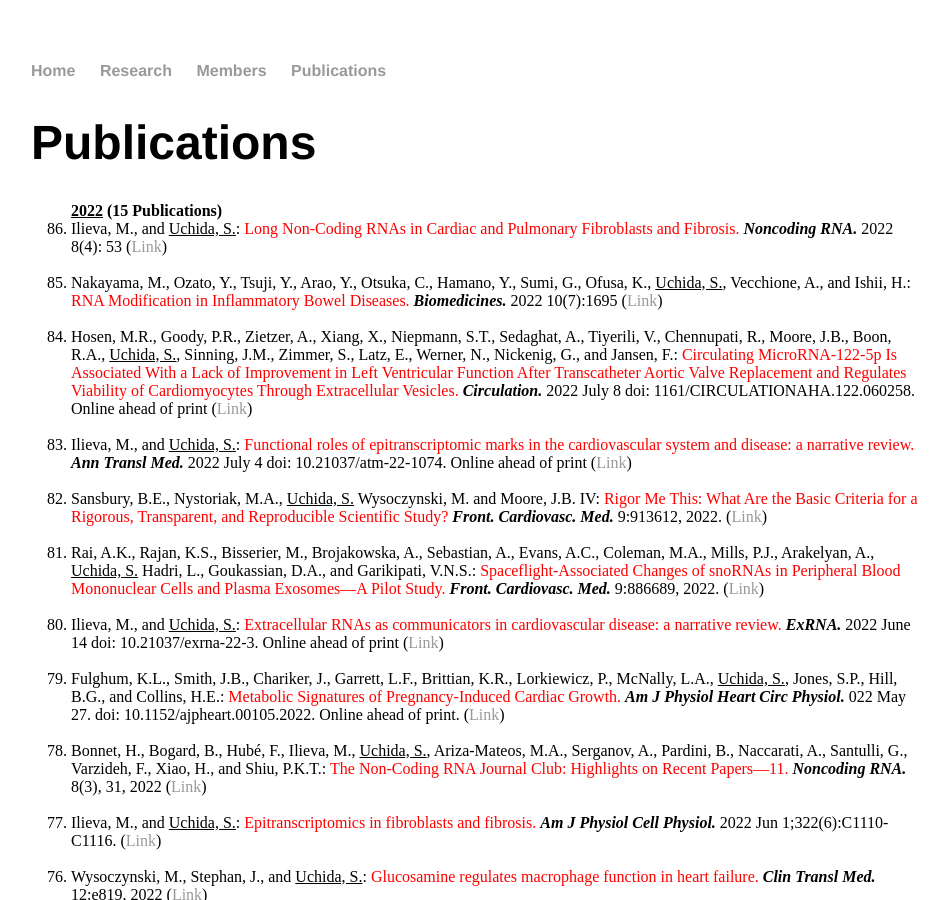
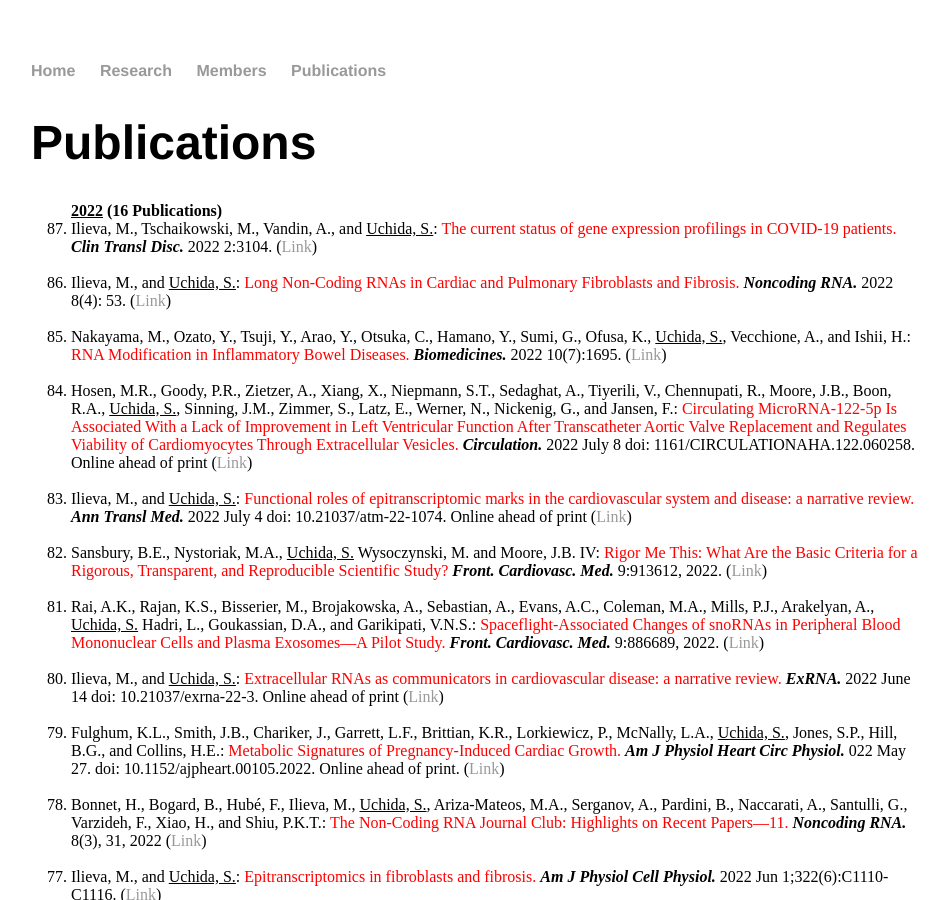
Before and after one commit to heartlncrna/heartlncrna.github.io, a Jekyll site: the page publications/pub_list.html, which Jekyll copies as it is, in a window 1280 px wide and 900 px high. Shown: the whole window, without its empty margins (161-1109 px from the left). Built offline with Jekyll 4.4.1, drawn with Linux system fonts in a browser that asks for light colours.

Commit message:
Update pub_list.html

```diff
--- a/publications/pub_list.html
+++ b/publications/pub_list.html
@@ -27,12 +27,14 @@
 			<p class="Normal">
 			<ol reversed="reversed">
 
-				<strong><u>2022</u>  (15 Publications)</strong>
-
-				<li> Ilieva, M., and <u>Uchida, S.</u>: <font color="red">Long Non-Coding RNAs in Cardiac and Pulmonary Fibroblasts and Fibrosis.</font> <b><i>Noncoding RNA. </i></b> 2022 8(4): 53 (<a href="https://www.mdpi.com/2311-553X/8/4/53/htm">Link</span></a>)</li>
+				<strong><u>2022</u>  (16 Publications)</strong>
+				<li> Ilieva, M., Tschaikowski, M., Vandin, A., and <u>Uchida, S.</u>: <font color="red">The current status of gene expression profilings in COVID-19 patients.</font> <b><i>Clin Transl Disc. </i></b> 2022 2:3104. (<a href="https://doi.org/10.1002/ctd2.104">Link</span></a>)</li>
 			<br>
 
-				<li> Nakayama, M., Ozato, Y., Tsuji, Y., Arao, Y., Otsuka, C., Hamano, Y., Sumi, G., Ofusa, K., <u>Uchida, S.</u>, Vecchione, A., and Ishii, H.: <font color="red">RNA Modification in Inflammatory Bowel Diseases.</font> <b><i>Biomedicines. </i></b> 2022 10(7):1695 (<a href="https://www.mdpi.com/2227-9059/10/7/1695">Link</span></a>)</li>
+				<li> Ilieva, M., and <u>Uchida, S.</u>: <font color="red">Long Non-Coding RNAs in Cardiac and Pulmonary Fibroblasts and Fibrosis.</font> <b><i>Noncoding RNA. </i></b> 2022 8(4): 53. (<a href="https://www.mdpi.com/2311-553X/8/4/53/htm">Link</span></a>)</li>
+			<br>
+
+				<li> Nakayama, M., Ozato, Y., Tsuji, Y., Arao, Y., Otsuka, C., Hamano, Y., Sumi, G., Ofusa, K., <u>Uchida, S.</u>, Vecchione, A., and Ishii, H.: <font color="red">RNA Modification in Inflammatory Bowel Diseases.</font> <b><i>Biomedicines. </i></b> 2022 10(7):1695. (<a href="https://www.mdpi.com/2227-9059/10/7/1695">Link</span></a>)</li>
 			<br>
 
 				<li> Hosen, M.R., Goody, P.R., Zietzer, A., Xiang, X., Niepmann, S.T., Sedaghat, A., Tiyerili, V., Chennupati, R., Moore, J.B., Boon, R.A., <u>Uchida, S.</u>, Sinning, J.M., Zimmer, S., Latz, E., Werner, N., Nickenig, G., and Jansen, F.: <font color="red">Circulating MicroRNA-122-5p Is Associated With a Lack of Improvement in Left Ventricular Function After Transcatheter Aortic Valve Replacement and Regulates Viability of Cardiomyocytes Through Extracellular Vesicles.</font> <b><i>Circulation. </i></b> 2022 July 8 doi: 1161/CIRCULATIONAHA.122.060258. Online ahead of print (<a href="https://www.ahajournals.org/doi/abs/10.1161/CIRCULATIONAHA.122.060258">Link</span></a>)</li>
```
